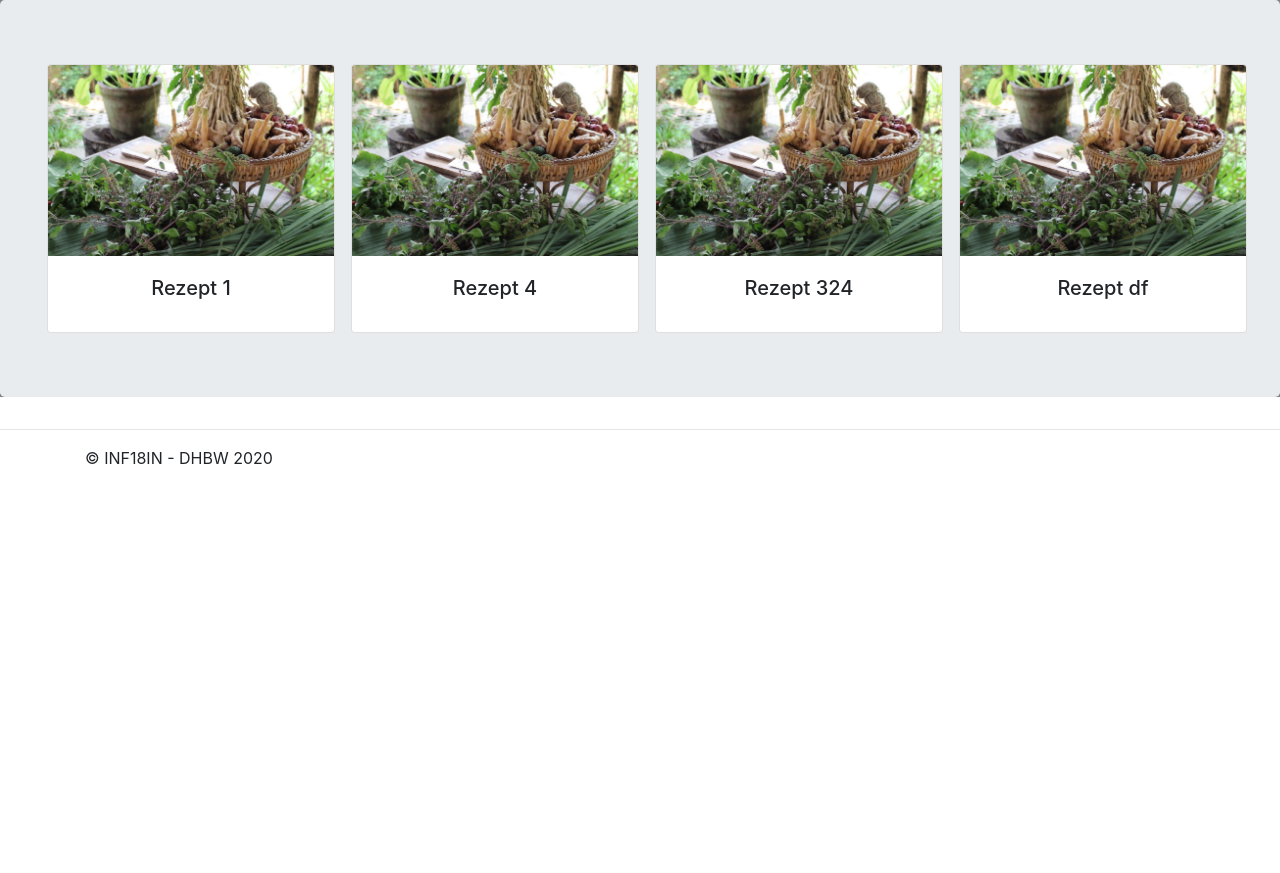
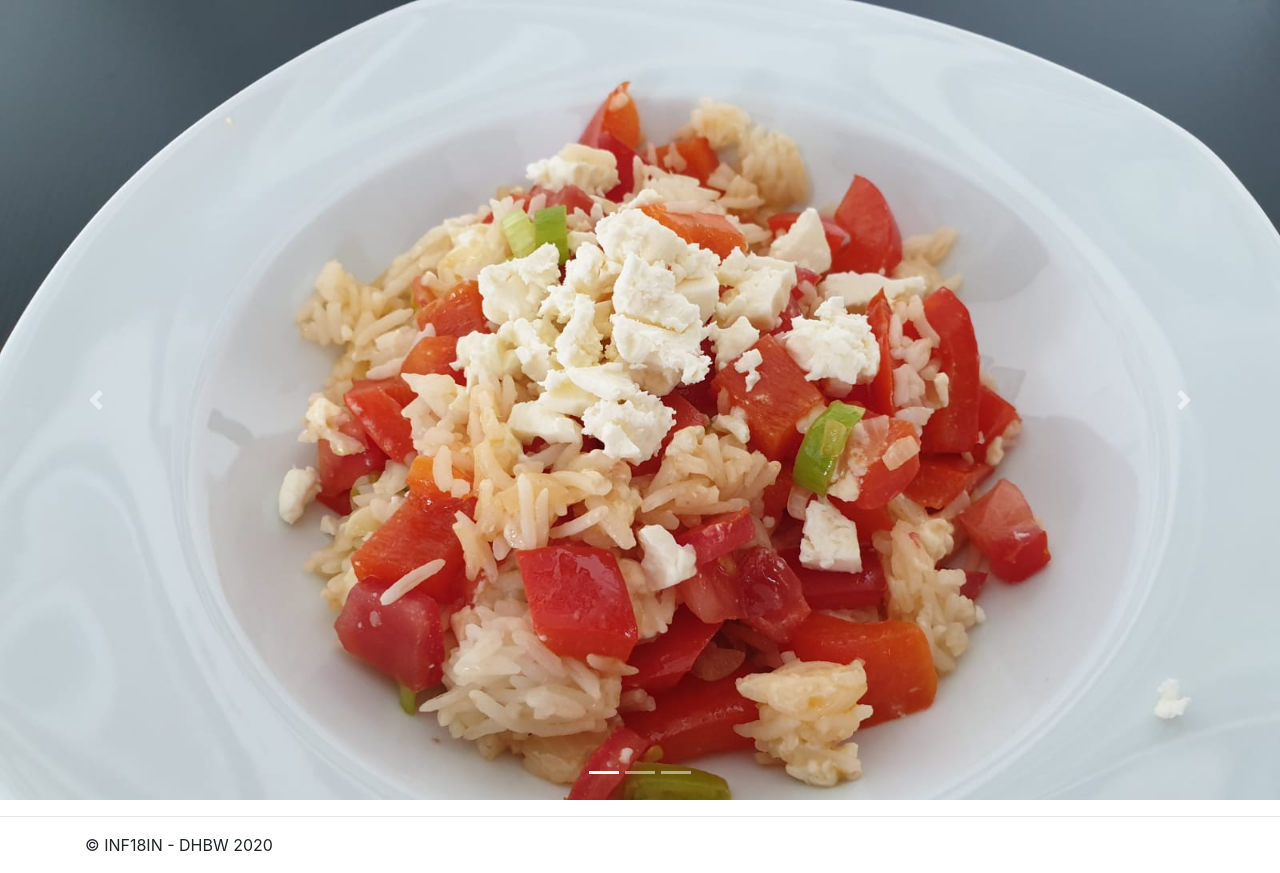
Before and after one commit to FreshMax9000/Essenswebsite, a Django app: page / in a window 1280 px wide. Shown: the part 166-1039 px from the top of the page. Before the commit the page ends 630 px from the top, so only its background shows below. Run offline with Django 3.2, Linux system fonts and the light colour scheme; some libraries are stand-ins or nearby versions.

Commit message:
Homepage design

```diff
--- a/foodplaner/foodApp/templates/foodApp/home.html
+++ b/foodplaner/foodApp/templates/foodApp/home.html
@@ -1,130 +1,33 @@
 {% extends "foodApp/base.html" %} {% block main_content %}
 <main role="main" style="background-color: grey;">
 
-<div class="jumbotron">
-
-<div id="multi-item-slide" class="carousel slide carousel-multi-item" data-ride="carousel" style="text-align: center;" >
-  <div class="carousel-inner" >
-    <div class="carousel-item active">
-      <div class="col-md-3" style="float:left">
-        <div class="card" style="width: 18rem;">
-          <img class="card-img-top" src="/media/Background3.jpg" alt="Card image cap">
-          <div class="card-body">
-            <h5 class="card-title">Rezept 1</h5>
-          </div>
-        </div>
+  <div id="carouselExampleIndicators" class="carousel slide" data-ride="carousel">
+    <ol class="carousel-indicators">
+      <li data-target="#carouselExampleIndicators" data-slide-to="0" class="active"></li>
+      <li data-target="#carouselExampleIndicators" data-slide-to="1"></li>
+      <li data-target="#carouselExampleIndicators" data-slide-to="2"></li>
+    </ol>
+    <div class="carousel-inner" style="max-height: 800px">
+      <div class="carousel-item active">
+        <img class="d-block w-100" src="/media/foodpicture1.jpg" alt="First slide">
       </div>
-      <div class="col-md-3" style="float:left">
-        <div class="card" style="width: 18rem;">
-          <img class="card-img-top" src="/media/Background3.jpg" alt="Card image cap">
-          <div class="card-body">
-            <h5 class="card-title">Rezept 4</h5>
-          </div>
-        </div>
+      <div class="carousel-item">
+        <img class="d-block w-100" src="/media/foodpicture2.jpg" alt="Second slide">
       </div>
-      <div class="col-md-3" style="float:left">
-        <div class="card" style="width: 18rem;">
-          <img class="card-img-top" src="/media/Background3.jpg" alt="Card image cap">
-          <div class="card-body">
-            <h5 class="card-title">Rezept 324</h5>
-          </div>
-        </div>
-      </div>
-      <div class="col-md-3" style="float:left">
-        <div class="card" style="width: 18rem;">
-          <img class="card-img-top" src="/media/Background3.jpg" alt="Card image cap">
-          <div class="card-body">
-            <h5 class="card-title">Rezept df</h5>
-          </div>
-        </div>
+      <div class="carousel-item">
+        <img class="d-block w-100" src="/media/foodpicture3.jpg" alt="Third slide">
       </div>
     </div>
+    <a class="carousel-control-prev" href="#carouselExampleIndicators" role="button" data-slide="prev">
+      <span class="carousel-control-prev-icon" aria-hidden="true"></span>
+      <span class="sr-only">Previous</span>
+    </a>
+    <a class="carousel-control-next" href="#carouselExampleIndicators" role="button" data-slide="next">
+      <span class="carousel-control-next-icon" aria-hidden="true"></span>
+      <span class="sr-only">Next</span>
+    </a>
   </div>
-</div>
 
-
-</div>
-
-  <!-- Background Pisture with the buttons
-
-  <div class="container" style="align-items: center; background-color: grey;">
-    <div
-      class="page-background"
-      style="
-        background-image: url('/media/Background3.jpg');
-        max-height: 750px;
-        max-width: 1150px;
-        background-position: center;
-      "
-    >
-       Buttons
-      <div class="conatainer" style="min-height: 700px; text-align: center;">
-        <div class="row">
-          <div class="col-md-6" style="text-align: center; line-height: 190px;">
-            <p>
-              <a
-                class="btn btn-secondary"
-                style="
-                  font-size: x-large;
-                  position: relative;
-                  background-color: rgb(241, 201, 125);
-                  border-color: white;
-                "
-                href="{% url 'foodApp:myprofil' %}"
-                role="button"
-                >Mein Profil &raquo;</a
-              >
-            </p>
-            <p>
-              <a
-                class="btn btn-secondary"
-                style="
-                  font-size: x-large;
-                  text-align: center;
-                  background-color: rgb(241, 201, 125);
-                  border-color: white;
-                "
-                href="{% url 'foodApp:recipesList' %}"
-                role="button"
-                >Rezept suchen &raquo;
-                </a
-              >
-            </p>
-          </div>
-          <div class="col-md-6" style="text-align: center; line-height: 190px;">
-            <p>
-              <a
-                class="btn btn-secondary"
-                style="
-                  font-size: x-large;
-                  text-align: center;
-                  background-color: rgb(241, 201, 125);
-                  border-color: white;
-                "
-                href="{% url 'foodApp:addRecipe' %}"
-                role="button"
-                >Rezept hinzufügen &raquo;</a
-              >
-            </p>
-            <p>
-              <a
-                class="btn btn-secondary"
-                style="
-                  font-size: x-large;
-                  text-align: center;
-                  background-color: rgb(241, 201, 125);
-                  border-color: white;
-                "
-                href="{% url 'foodApp:foodplan' %}"
-                role="button"
-                >Wochenplan generieren &raquo;</a
-              >
-            </p>
-          </div>
-        </div>
-      </div>
-    </div>
-  </div> -->
 
   <!-- /container -->
 </main>
```
Also changed, not shown: foodplaner/media/foodpicture1.jpg (added), foodplaner/media/foodpicture2.jpg (added), foodplaner/media/foodpicture3.jpg (added).
